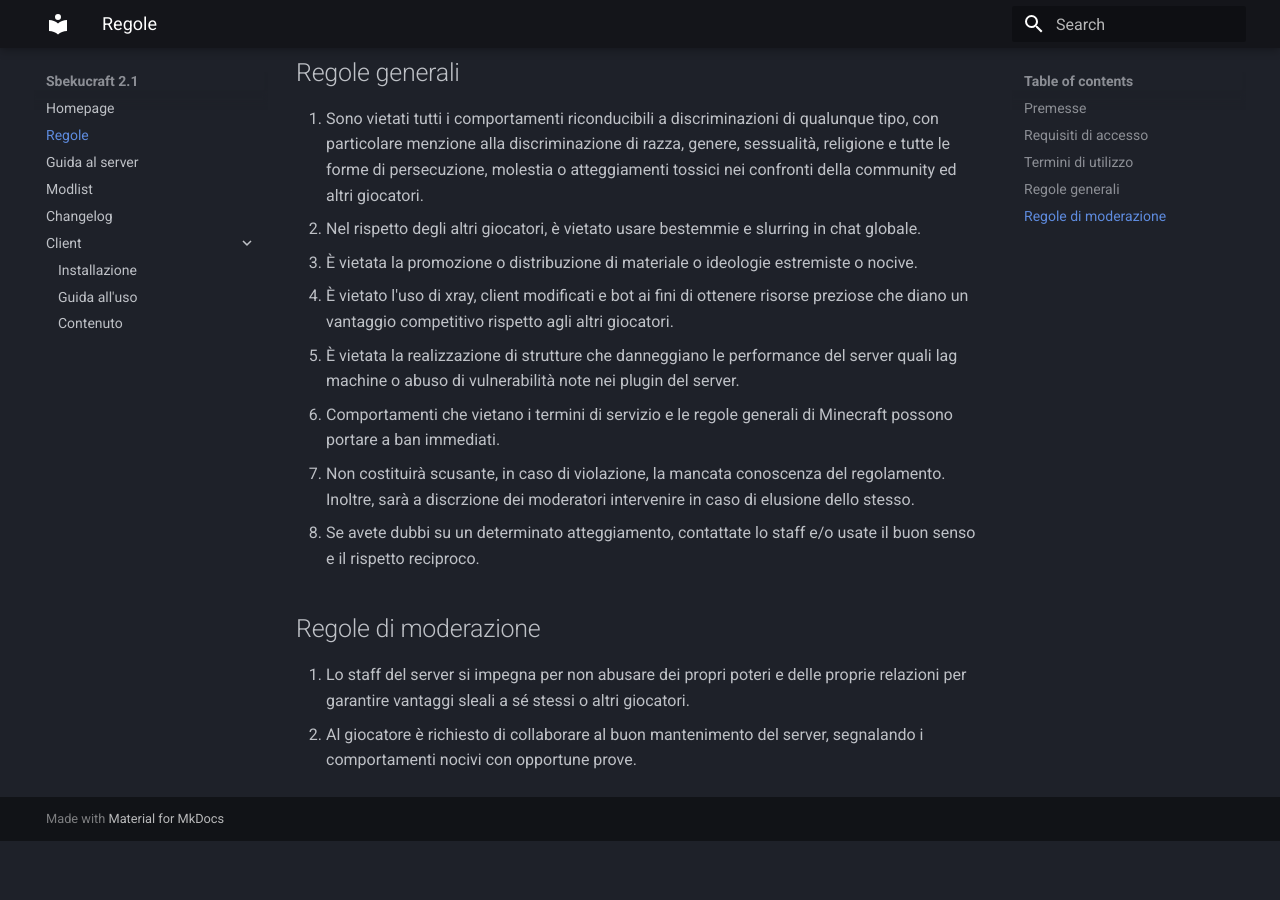
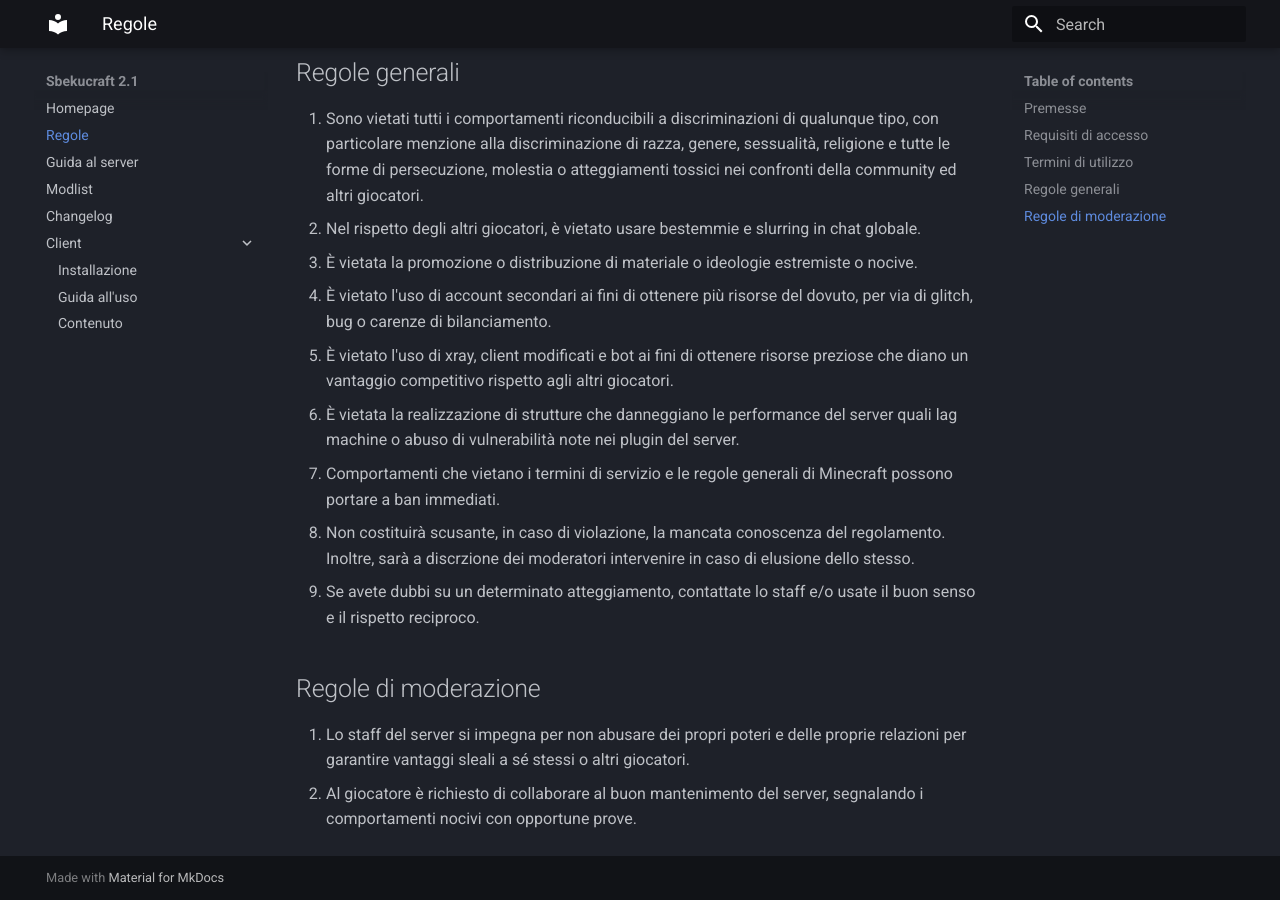
Before and after one commit to Sbekucraft/Sbekucraft-2.0-Wiki, an MkDocs documentation site: the page built from docs/regole.md, in a window 1280 px wide and 900 px high, scrolled down 916 px. Built offline with MkDocs 1.6.1 and Material for MkDocs 9.7.7, drawn with Linux system fonts in a browser that asks for light colours; before the commit the page ends 1757 px from its top, so only the background shows below that.

Commit message:
Update regole.md

```diff
--- a/docs/regole.md
+++ b/docs/regole.md
@@ -19,11 +19,12 @@ Lo staff si riserva il diritto di punire chi non segue le regole silenziando, ki
 1. Sono vietati tutti i comportamenti riconducibili a discriminazioni di qualunque tipo, con particolare menzione alla discriminazione di razza, genere, sessualità, religione e tutte le forme di persecuzione, molestia o atteggiamenti tossici nei confronti della community ed altri giocatori.
 2. Nel rispetto degli altri giocatori, è vietato usare bestemmie e slurring in chat globale.
 3. È vietata la promozione o distribuzione di materiale o ideologie estremiste o nocive.
-4. È vietato l'uso di xray, client modificati e bot ai fini di ottenere risorse preziose che diano un vantaggio competitivo rispetto agli altri giocatori.
-5. È vietata la realizzazione di strutture che danneggiano le performance del server quali lag machine o abuso di vulnerabilità note nei plugin del server.
-6. Comportamenti che vietano i termini di servizio e le regole generali di Minecraft possono portare a ban immediati.
-7. Non costituirà scusante, in caso di violazione, la mancata conoscenza del regolamento. Inoltre, sarà a discrzione dei moderatori intervenire in caso di elusione dello stesso.
-8. Se avete dubbi su un determinato atteggiamento, contattate lo staff e/o usate il buon senso e il rispetto reciproco.
+4. È vietato l'uso di account secondari ai fini di ottenere più risorse del dovuto, per via di glitch, bug o carenze di bilanciamento.
+5. È vietato l'uso di xray, client modificati e bot ai fini di ottenere risorse preziose che diano un vantaggio competitivo rispetto agli altri giocatori.
+6. È vietata la realizzazione di strutture che danneggiano le performance del server quali lag machine o abuso di vulnerabilità note nei plugin del server.
+7. Comportamenti che vietano i termini di servizio e le regole generali di Minecraft possono portare a ban immediati.
+8. Non costituirà scusante, in caso di violazione, la mancata conoscenza del regolamento. Inoltre, sarà a discrzione dei moderatori intervenire in caso di elusione dello stesso.
+9. Se avete dubbi su un determinato atteggiamento, contattate lo staff e/o usate il buon senso e il rispetto reciproco.
 
 ## Regole di moderazione
 1. Lo staff del server si impegna per non abusare dei propri poteri e delle proprie relazioni per garantire vantaggi sleali a sé stessi o altri giocatori.
```
